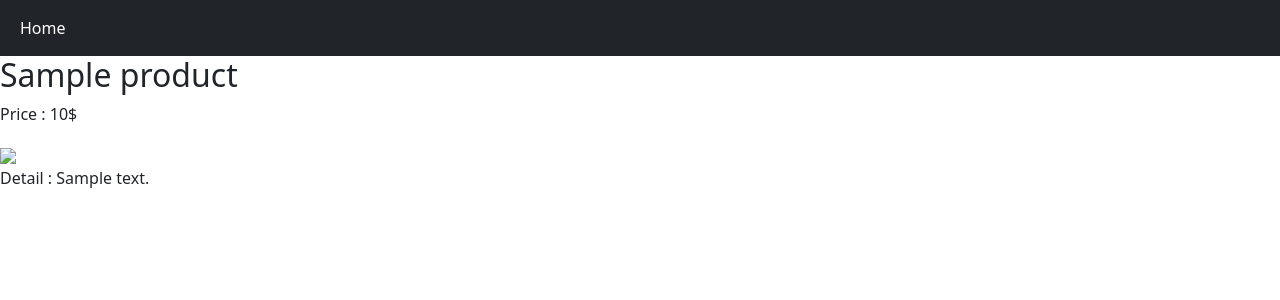
After one commit to AfshinTrg/Cart_Order, a Django app: a page that uses cart/order/templates/order/detail.html in a window 1280 px wide. The commit adds this page. Shown: the top 300 px of the page. Run offline with Django 4.2, Linux system fonts and the light colour scheme; tables that the repository leaves empty hold one stand-in row (values such as "Sample post"); some libraries are stand-ins or nearby versions.

Commit message:
Add ProductDetail feature

```diff
--- a/cart/order/models.py
+++ b/cart/order/models.py
@@ -13,7 +13,7 @@ class Category(models.Model):
 
     def __str__(self):
         if self.sub_category:
-            return f'{self.sub_category}------->{self.name}'
+            return f'{self.sub_category}------->***{self.name}***'
         return f'{self.name}'
 
 
--- /dev/null
+++ b/cart/order/templates/order/detail.html
@@ -0,0 +1,9 @@
+{% extends 'base.html' %}
+{% block title %} {{ product.name }} Details {% endblock %}
+
+{% block content %}
+    <h2>{{ product.name }}</h2>
+    <p>Price : {{ product.price }}$</p>
+    <img src="https://via.placeholder.com/150" >
+    <p>Detail : {{ product.desc }}</p><br/><br/>
+{% endblock %}
--- a/cart/order/templates/order/home.html
+++ b/cart/order/templates/order/home.html
@@ -22,7 +22,7 @@
         <div class="card" style="width: 18rem; display: inline-block">
           <img src="https://via.placeholder.com/150" class="card-img-top" >
           <div class="card-body">
-            <a href="#" class="card-title">{{ product.name }}</a>
+            <a href="{% url 'order:product_detail' product.slug %}" class="card-title">{{ product.name }}</a>
           </div>
         </div>
     {% endfor %}
--- a/cart/order/urls.py
+++ b/cart/order/urls.py
@@ -5,4 +5,5 @@ app_name = 'order'
 
 urlpatterns =[
     path('', views.HomeView.as_view(), name='home'),
+    path('detail/<slug:p_slug>/', views.ProductDetailView.as_view(), name='product_detail'),
 ]
--- a/cart/order/views.py
+++ b/cart/order/views.py
@@ -1,4 +1,4 @@
-from django.shortcuts import render
+from django.shortcuts import render, get_object_or_404
 from django.views import View
 from .models import Product, Category
 
@@ -8,3 +8,9 @@ class HomeView(View):
         products = Product.objects.filter(available=True)
         categories = Category.objects.filter(is_sub=False)
         return render(request, 'order/home.html', {'products': products, 'categories': categories})
+
+
+class ProductDetailView(View):
+    def get(self, request, p_slug):
+        product = get_object_or_404(Product, slug=p_slug)
+        return render(request, 'order/detail.html', {'product': product})
```
